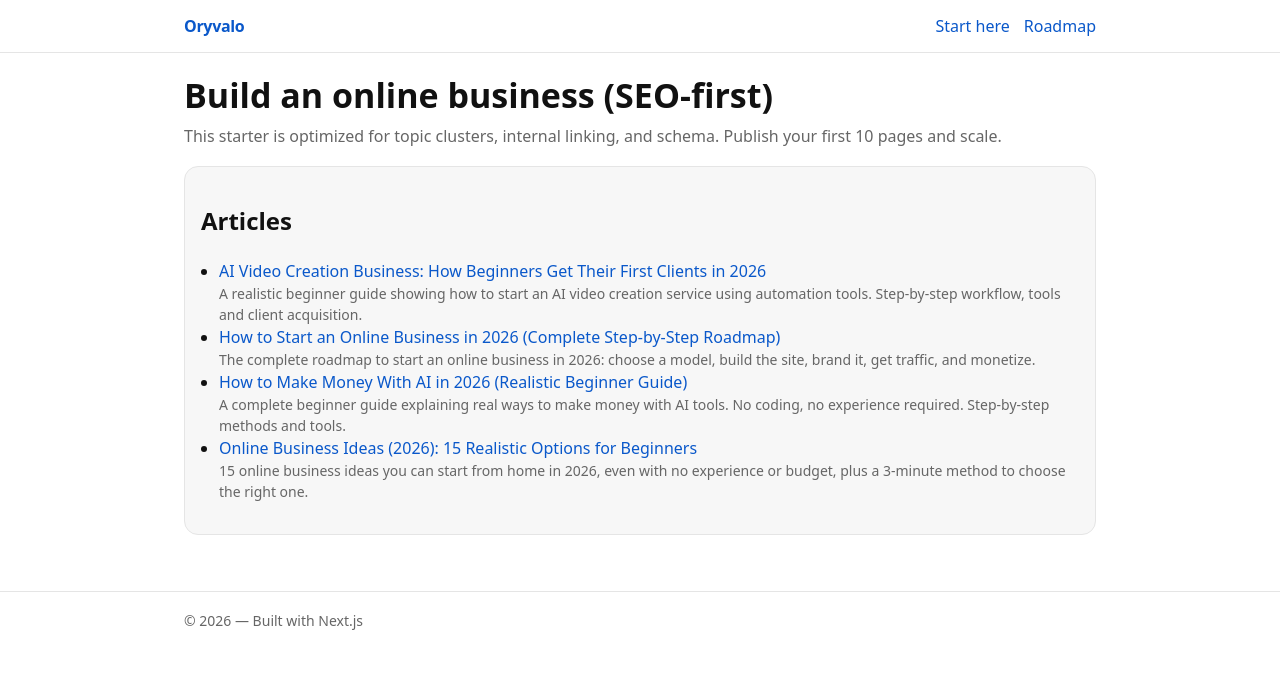
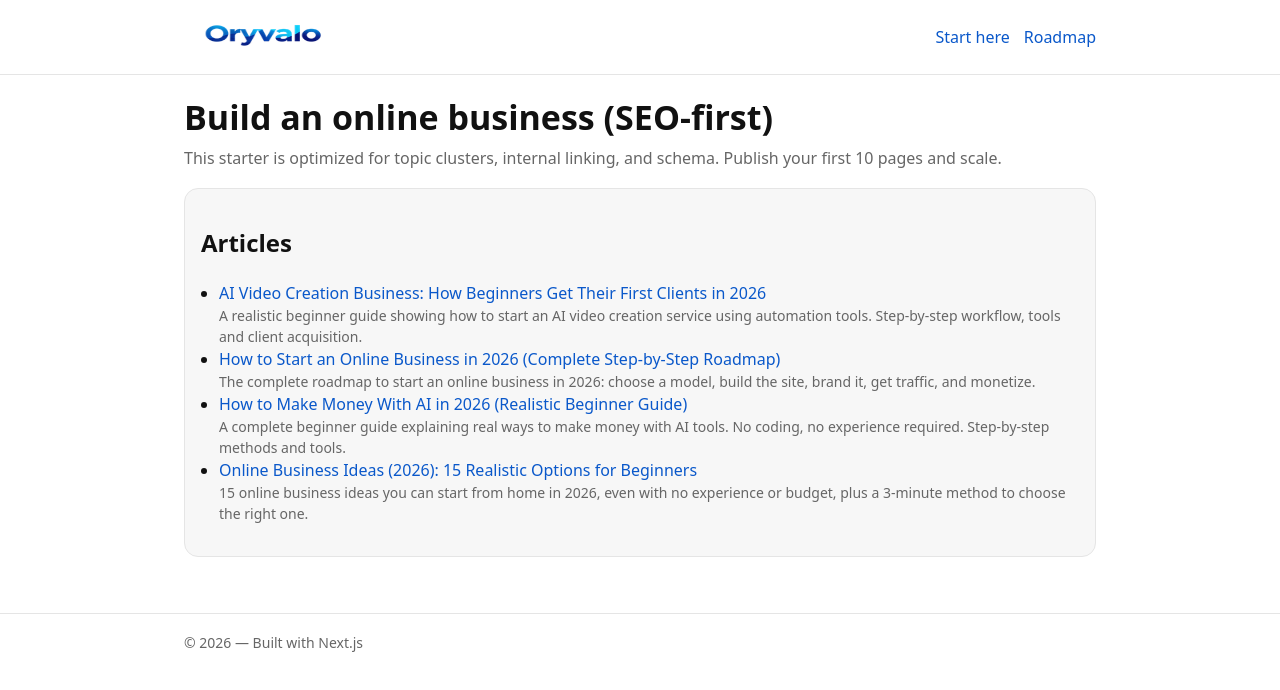
Before and after one commit to Tito2912/oryvalo, a Next.js app: page / in a window 1280 px wide. Shown: the top 690 px of the page. Built offline with nearby package versions, Linux system fonts and the light colour scheme.

Commit message:
Replace brand link text with logo image

```diff
--- a/components/SiteHeader.tsx
+++ b/components/SiteHeader.tsx
@@ -1,14 +1,27 @@
 import Link from 'next/link';
+import Image from 'next/image';
 
 export function SiteHeader() {
   return (
     <header className="header">
       <div className="header-inner">
-        <Link className="brand" href="/">Oryvalo</Link>
+
+        <Link className="brand" href="/">
+          <Image
+            src="/oryvalo-logo.png"
+            alt="Oryvalo"
+            width={160}
+            height={40}
+            priority
+            className="h-8 w-auto"
+          />
+        </Link>
+
         <nav className="nav" aria-label="Primary">
           <Link href="/online-business-ideas">Start here</Link>
           <Link href="/how-to-start-an-online-business">Roadmap</Link>
         </nav>
+
       </div>
     </header>
   );
```
